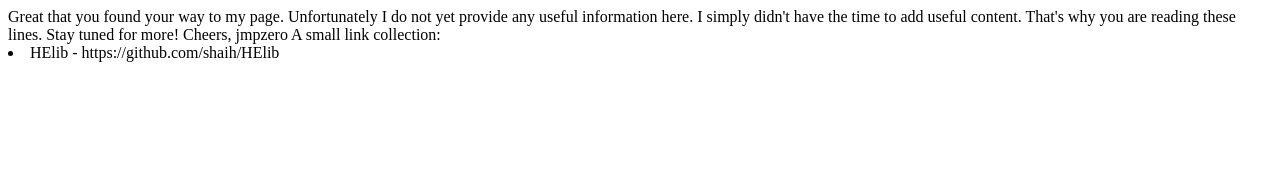
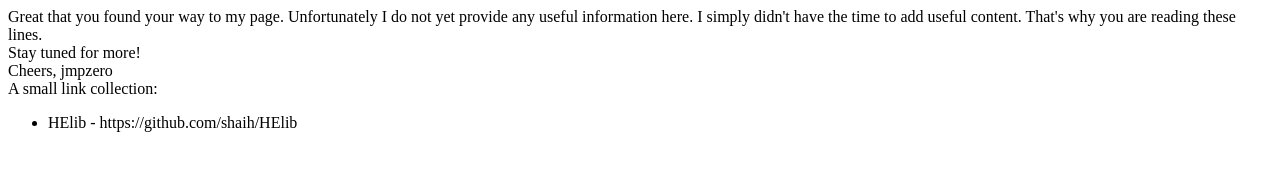
Before and after one commit to jmpzero/jmpzero.github.io, a plain HTML site: page index.html in a window 1280 px wide. Drawn offline with Linux system fonts and the light colour scheme.

Commit message:
- html changes

```diff
--- a/index.html
+++ b/index.html
@@ -5,14 +5,16 @@
 
   <body>
 
-Great that you found your way to my page. Unfortunately I do not yet provide any useful information here. I simply didn't have the time to add useful content. That's why you are reading these lines.
+    Great that you found your way to my page. Unfortunately I do not yet provide any useful information here. I simply didn't have the time to add useful content. That's why you are reading these lines.</br>
 
-Stay tuned for more!
+    Stay tuned for more!</br>
 
-Cheers, jmpzero
+    Cheers, jmpzero<br>
 
   A small link collection:
-  <li> HElib - https://github.com/shaih/HElib
+  <ul>
+    <li> HElib - https://github.com/shaih/HElib</li>
+  </ul>
 
   </body>
 </html>
```
